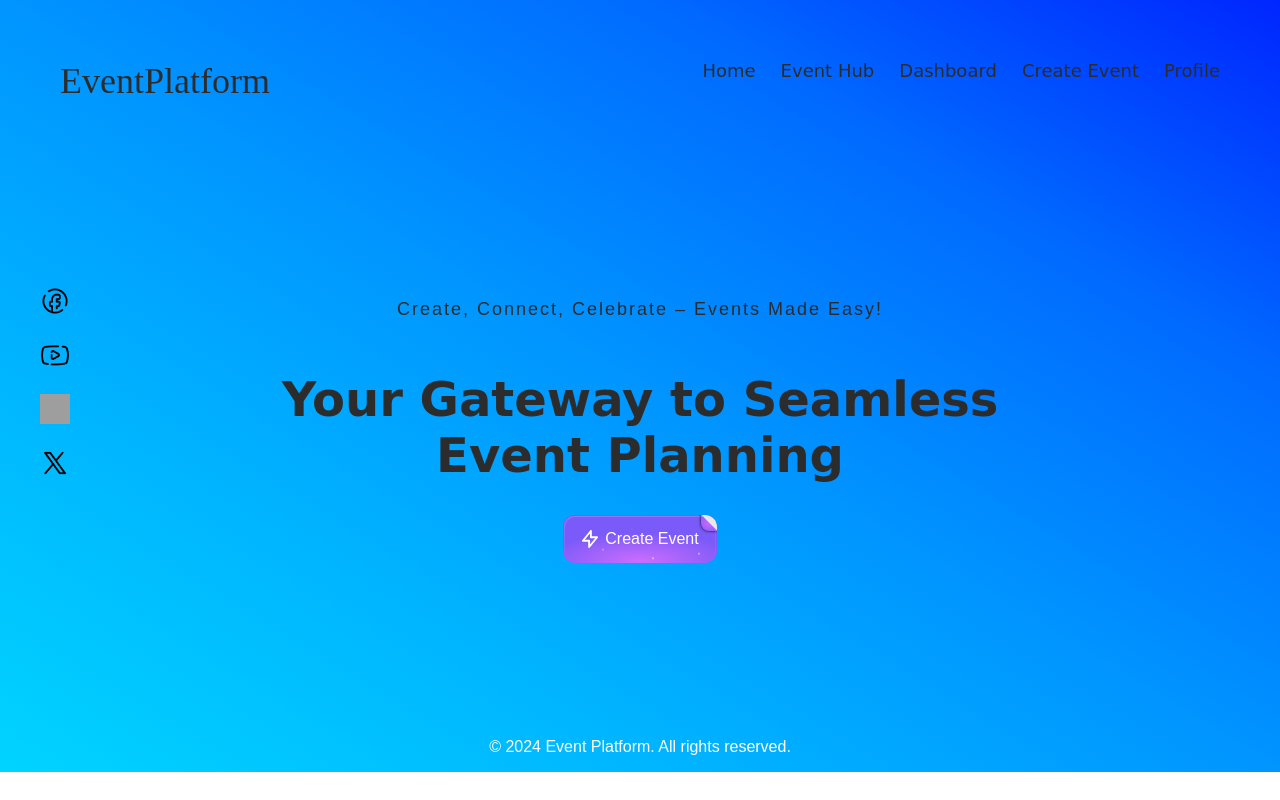
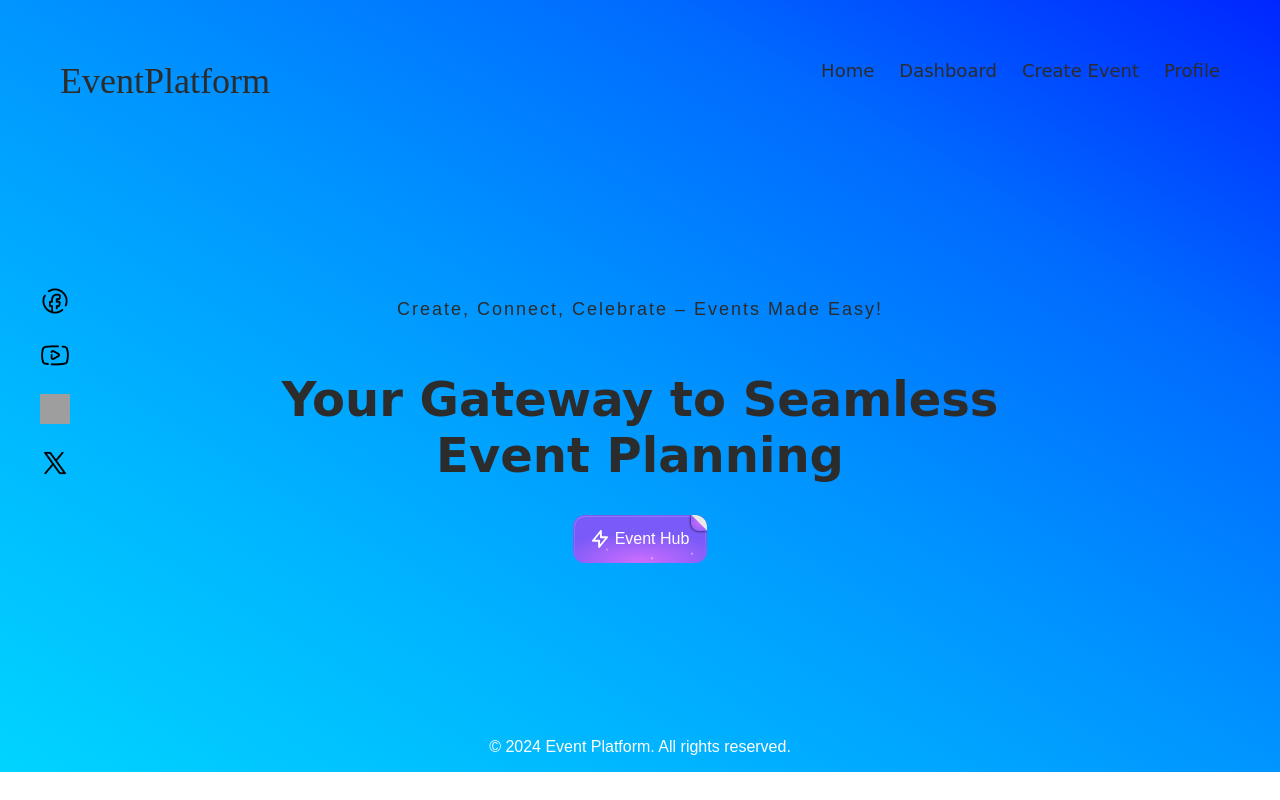
Before and after one commit to Sanka43/event-creation-platform, a React (Create React App) app: page / in a window 1280 px wide. Built offline with nearby package versions, Linux system fonts and the light colour scheme; grey boxes are pictures that could not be loaded.

Commit message:
home page

```diff
--- a/src/components/Header.js
+++ b/src/components/Header.js
@@ -11,7 +11,6 @@ const Header = () => {
       <Navbar.Collapse id="basic-navbar-nav">
         <Nav className="ml-auto">
           <Nav.Link as={Link} to="/">Home</Nav.Link>
-          <Nav.Link as={Link} to="/event">Event Hub</Nav.Link>
           <Nav.Link as={Link} to="/dashboard">Dashboard</Nav.Link>
           <Nav.Link as={Link} to="/create-event">Create Event</Nav.Link>
           <Nav.Link as={Link} to="/profile">Profile</Nav.Link>
--- a/src/pages/HomePage.js
+++ b/src/pages/HomePage.js
@@ -6,6 +6,7 @@ import facebook from '../assets/icons8-facebook-48.png';
 import youtube from '../assets/youtube.png';
 import Whatsapp from '../assets/icons8-whatsapp-48.png';
 import x from '../assets/icons8-x-48.png';
+import { useNavigate } from 'react-router-dom';
 
 
 const images = { facebook, youtube, Whatsapp, x};
@@ -18,13 +19,19 @@ const HomePage = () => {
   const Whatsapp = 'Whatsapp';
   const x = 'x';
 
+  const navigate = useNavigate();
+
+  const handleNavigation = () => {
+    navigate('/event'); // Replace '/your-route' with your actual route
+  };
+
   return (
     <div className='body'>
       <Header/>
         <div className='context'>
           <p className='slogen'>Create, Connect, Celebrate – Events Made Easy!</p>
           <h1 className='home-welcom'>Your Gateway to Seamless<br/> Event Planning</h1>
-            <button type="button" class="button">
+            <button type="button" class="button" onClick={handleNavigation}>
               <span class="fold"></span>
 
               <div class="points_wrapper">
@@ -52,7 +59,7 @@ const HomePage = () => {
                   stroke-width="2.5"
                 >
                   <polyline points="13.18 1.37 13.18 9.64 21.45 9.64 10.82 22.63 10.82 14.36 2.55 14.36 13.18 1.37"></polyline></svg>
-                  Create Event
+                  Event Hub
                   </span>
             </button>
         </div>
```
